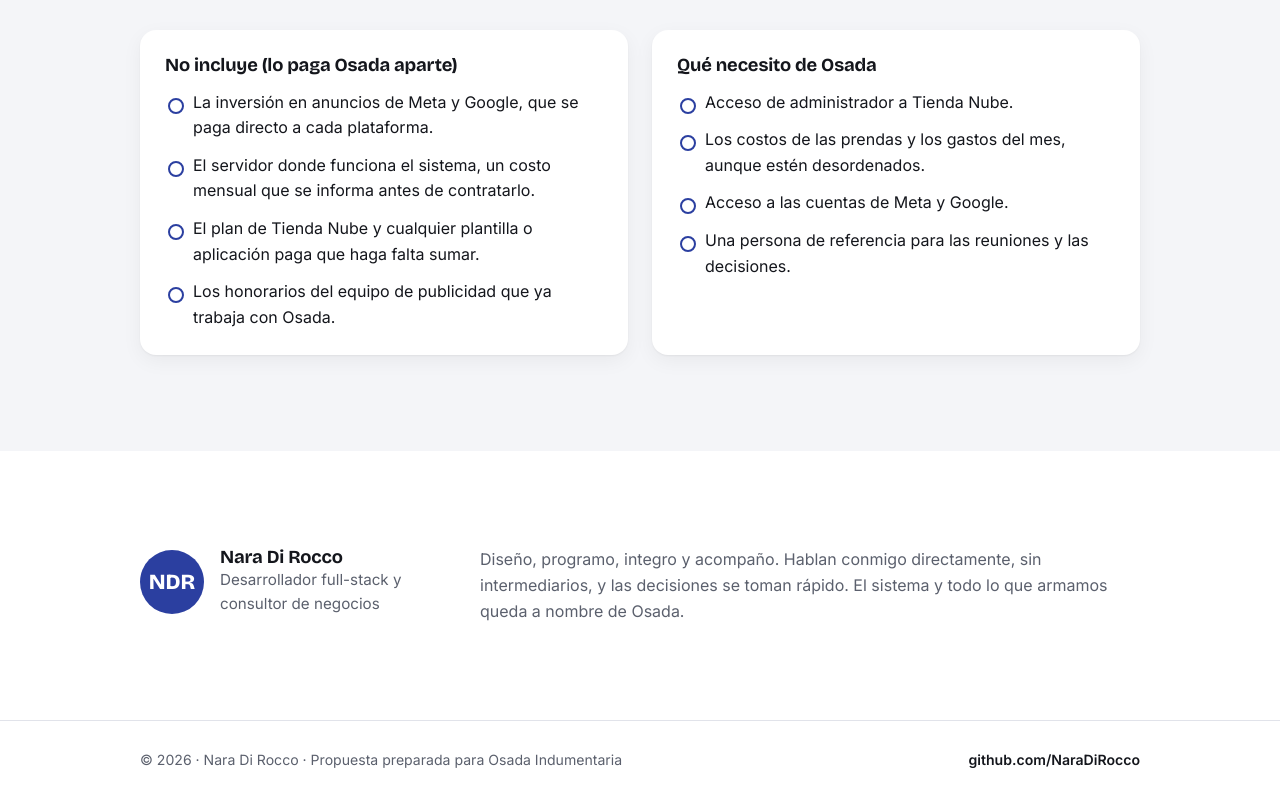
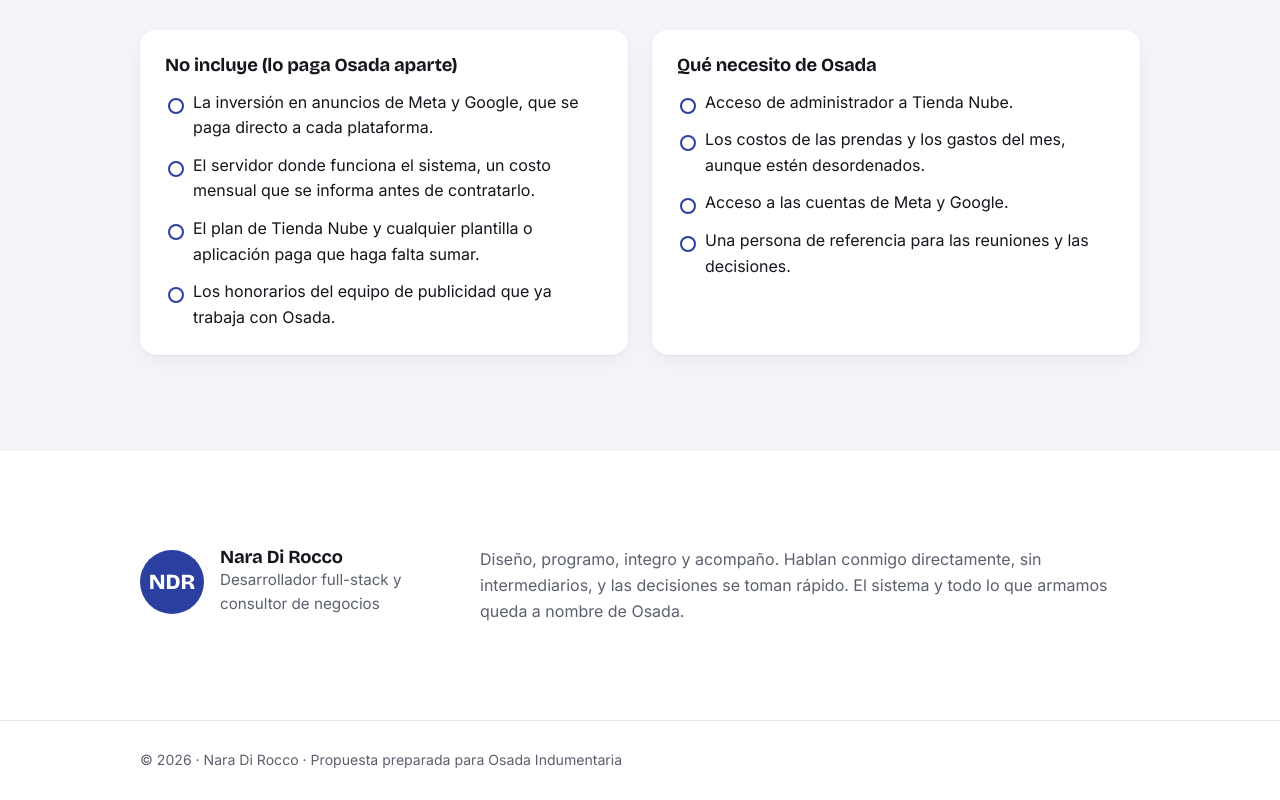
Before and after one commit to NaraDiRocco/propuesta-osada, a plain HTML site: page index.html in a window 1280 px wide. Shown: the part 6030-6830 px from the top of the page. Drawn offline with nearby package versions, Linux system fonts and the light colour scheme.

Commit message:
Saca el link a GitHub del pie
Co-Authored-By: Claude Opus 5.5 <noreply@anthropic.com>

```diff
--- a/index.html
+++ b/index.html
@@ -441,7 +441,6 @@ footer a{color:var(--ink);font-weight:600;text-decoration:none}
 <footer>
   <div class="in">
     <span>© 2026 · Nara Di Rocco · Propuesta preparada para Osada Indumentaria</span>
-    <a href="https://github.com/NaraDiRocco" target="_blank" rel="noopener">github.com/NaraDiRocco</a>
   </div>
 </footer>
 </body>
```
